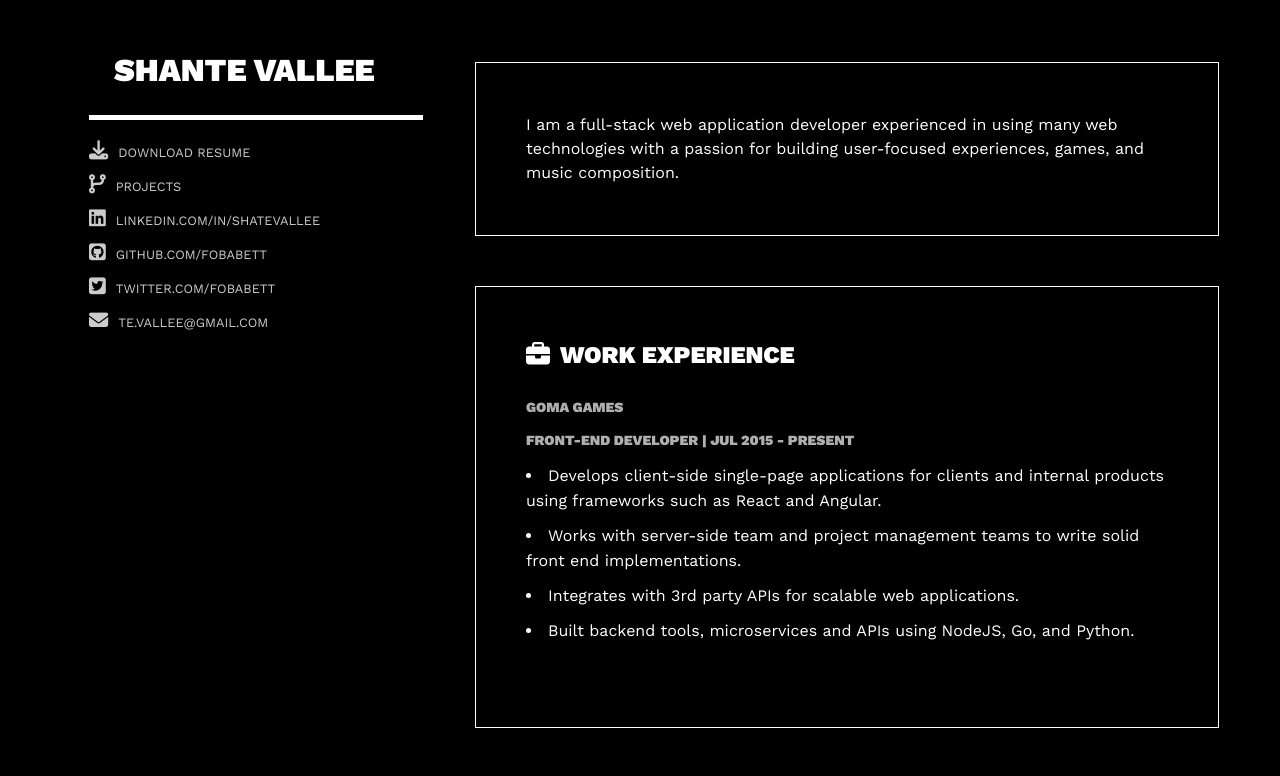
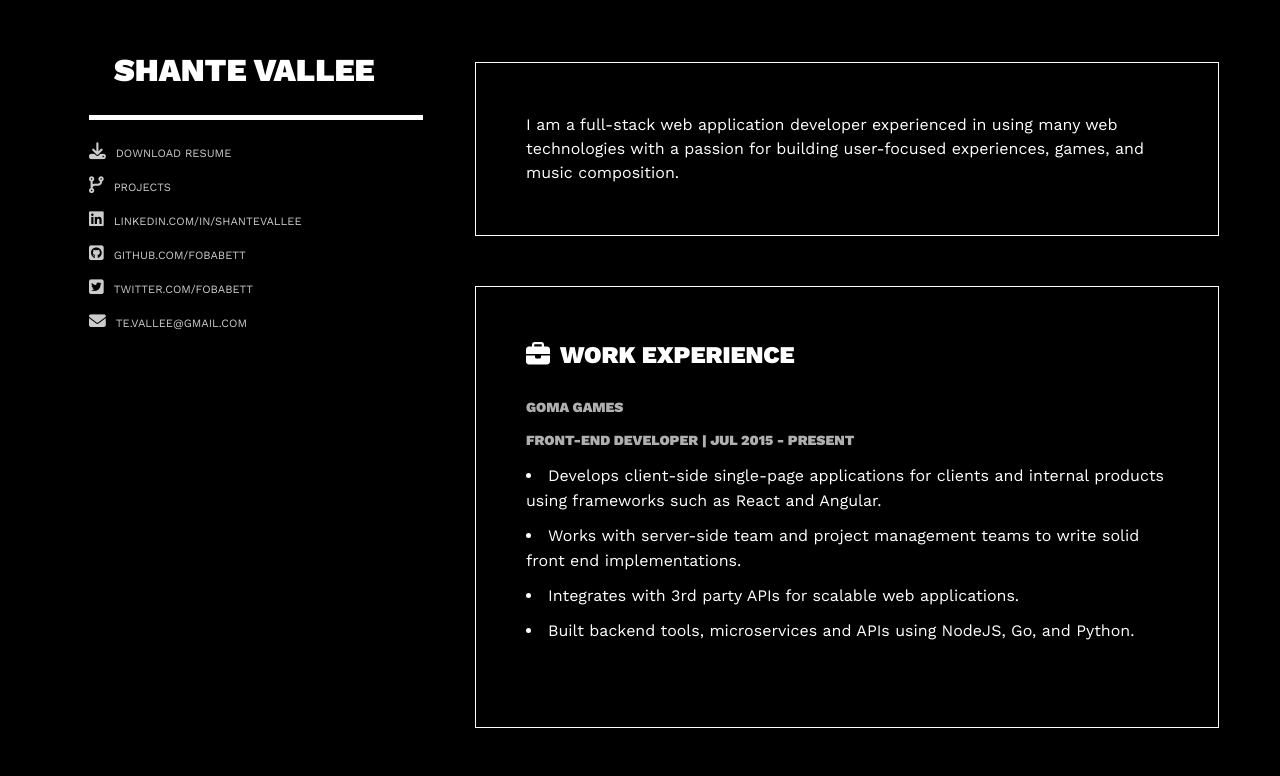
Before and after one commit to fobabett/fobabett.github.io, a website: page resume.html in a window 1280 px wide. Shown: the top 776 px of the page. Drawn offline with nearby package versions, Linux system fonts and the light colour scheme.

Commit message:
typo fix

```diff
--- a/resume.html
+++ b/resume.html
@@ -4,7 +4,6 @@
     <meta charset="UTF-8">
     <title>Shante Vallee Resume</title>
     <meta name="viewport" content="width=device-width, initial-scale=1.0">
-    <link type="text/css" media="print" rel="stylesheet" href="styles.css">
     <link href="https://fonts.googleapis.com/css?family=Work+Sans:400,900" rel="stylesheet">
     <link href="https://fonts.googleapis.com/css?family=Open+Sans" rel="stylesheet">
     <link rel="stylesheet" type="text/css" href="//cdnjs.cloudflare.com/ajax/libs/bulma/0.4.1/css/bulma.css">
@@ -40,7 +39,7 @@
           <ul>
             <li class="sidebar-link"><a href=""><i class="fa fa-2x fa-download" aria-hidden="true"></i>Download Resume</a></li>
             <li class="sidebar-link"><a href="/"><i class="fa fa-2x fa-code-fork" aria-hidden="true"></i>Projects</a></li>
-            <li class="sidebar-link"><a target="_blank" href="https://www.linkedin.com/in/shantevallee"><i class="fa fa-2x fa-linkedin-square" aria-hidden="true"></i>linkedin.com/in/shatevallee</a></li>
+            <li class="sidebar-link"><a target="_blank" href="https://www.linkedin.com/in/shantevallee"><i class="fa fa-2x fa-linkedin-square" aria-hidden="true"></i>linkedin.com/in/shantevallee</a></li>
             <li class="sidebar-link"><a target="_blank" href="https://github.com/fobabett"><i class="fa fa-2x fa-github-square" aria-hidden="true"></i>github.com/fobabett</a></li>
             <li class="sidebar-link"><a target="_blank" href="https://twitter.com/fobabett"><i class="fa fa-2x fa-twitter-square" aria-hidden="true"></i>twitter.com/fobabett</a></li>
             <li class="sidebar-link"><a target="_blank" href="mailto:te.vallee@gmail.com"><i class="fa fa-2x fa-envelope" aria-hidden="true"></i>te.vallee@gmail.com</a></li>
--- a/scss/partials/_sidebar.scss
+++ b/scss/partials/_sidebar.scss
@@ -58,7 +58,7 @@
 
   a {
     color: $font-color;
-    font-size: 0.8em;
+    font-size: 0.7em;
     transition: all .4s ease-out;
 
     &:hover {
```
Also changed, not shown: skyport/index.html (+1 -1 lines), styles.css.
